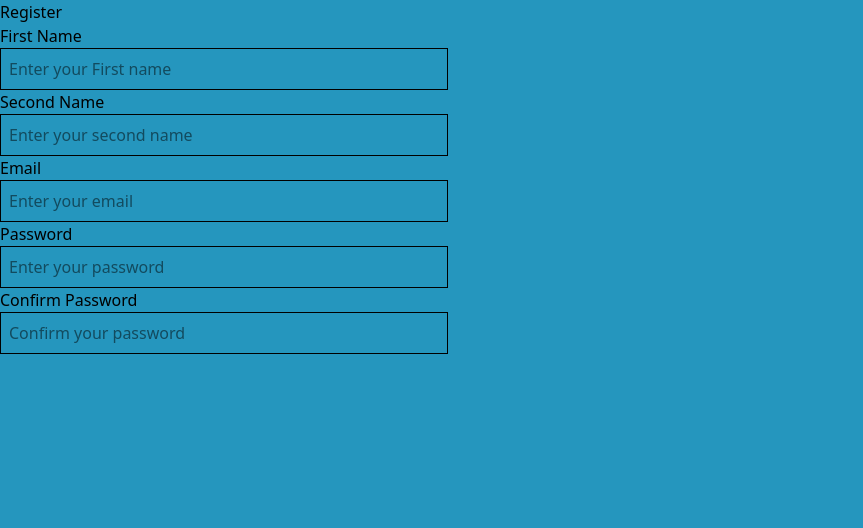
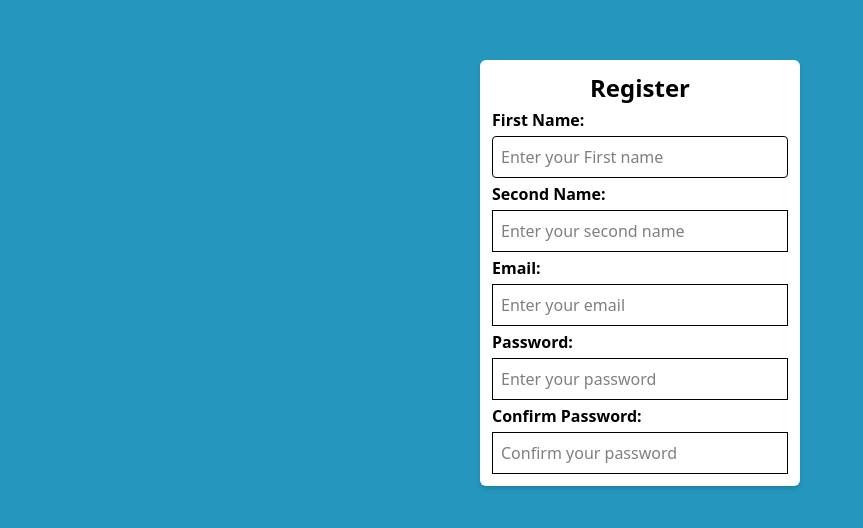
Before and after one commit to nianod/NodeJS-STK-Push, a React (Vite) app in the folder Client/: page /register in a window 1280 px wide. Shown: the top 528 px of the page, without its empty margins (0-863 px from the left). Built offline with nearby package versions, Linux system fonts and the light colour scheme.

Commit message:
Register

```diff
--- a/Client/src/Pages/Register.jsx
+++ b/Client/src/Pages/Register.jsx
@@ -7,44 +7,44 @@ const Register = () => {
     const [password1, setPassword1] = useState('')
     const [password2, setPassword2] = useState('')
   return (
-    <div className="">
-      <form className="max-w-md flex flex-col align-center justify-center">
-        <h1>Register</h1>
-        <label className="block">First Name</label>
+    <div className="flex align-center justify-center">
+      <form className="max-w-xs w-full flex flex-col gap-1 p-3 mt-15 shadow-md rounded-md bg-white">
+        <h1 className="font-bold text-center text-2xl ">Register</h1>
+        <label className="block font-semibold">First Name:</label>
         <input
-         className="border p-2 w-full focus:outline-none focus:ring-2 focus:ring-amber-400"
+         className="border-[1.5px] rounded p-2 w-full focus:outline-none focus:ring-2 focus:ring-[#2596be]"
          type="text"
          placeholder="Enter your First name"
          value={firstName}
          onChange={(e) => setFirstName(e.target.value)}
         />
-        <label className="block">Second Name</label>
+        <label className="block font-semibold">Second Name:</label>
         <input
-         className="border p-2 w-full focus:outline-none focus:ring-2 focus:ring-amber-400"
+         className="border p-2 w-full focus:outline-none focus:ring-2 focus:ring-[#2596be]"
          type="text"
          placeholder="Enter your second name"
          value={secondName}
          onChange={(e) => setSecondName(e.target.value)}
         />
-        <label className="block">Email</label>
+        <label className="block font-semibold">Email:</label>
         <input
-         className="border p-2 w-full focus:outline-none focus:ring-2 focus:ring-amber-400"
+         className="border p-2 w-full focus:outline-none focus:ring-2 focus:ring-[#2596be]"
          type="email"
          placeholder="Enter your email"
          value={email}
          onChange={(e) => setEmail(e.target.value)}
         />
-        <label className="block">Password</label>
+        <label className="block font-semibold">Password:</label>
         <input
-         className="border p-2 w-full focus:outline-none focus:ring-2 focus:ring-amber-400"
+         className="border p-2 w-full focus:outline-none focus:ring-2 focus:ring-[#2596be]"
          type="password"
          placeholder="Enter your password"
          value={password1}
          onChange={(e) => setPassword1(e.target.value)}
         />
-        <label className="block">Confirm Password</label>
+        <label className="block font-semibold">Confirm Password:</label>
         <input
-         className="border p-2 w-full focus:outline-none focus:ring-2 focus:ring-amber-400"
+         className="border p-2 w-full focus:outline-none focus:ring-2 focus:ring-[#2596be]"
          type="password"
          placeholder="Confirm your password"
          value={password2}
```
